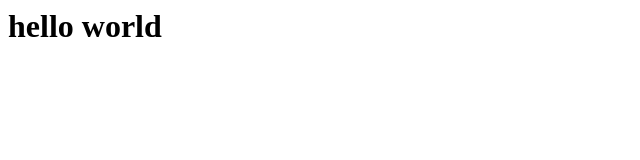
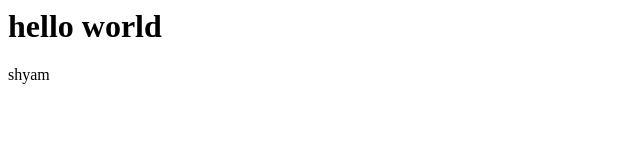
Before and after one commit to nkshyam/git-samp, a plain HTML site: page index.html in a window 1280 px wide. Shown: the full height of the page, 0-640 px from the left. Drawn offline with Linux system fonts and the light colour scheme.

Commit message:
second commit

```diff
--- a/index.html
+++ b/index.html
@@ -6,5 +6,6 @@
 </head>
 <body>
     <h1>hello world</h1>
+    <p>shyam</p>
 </body>
 </html>
```
